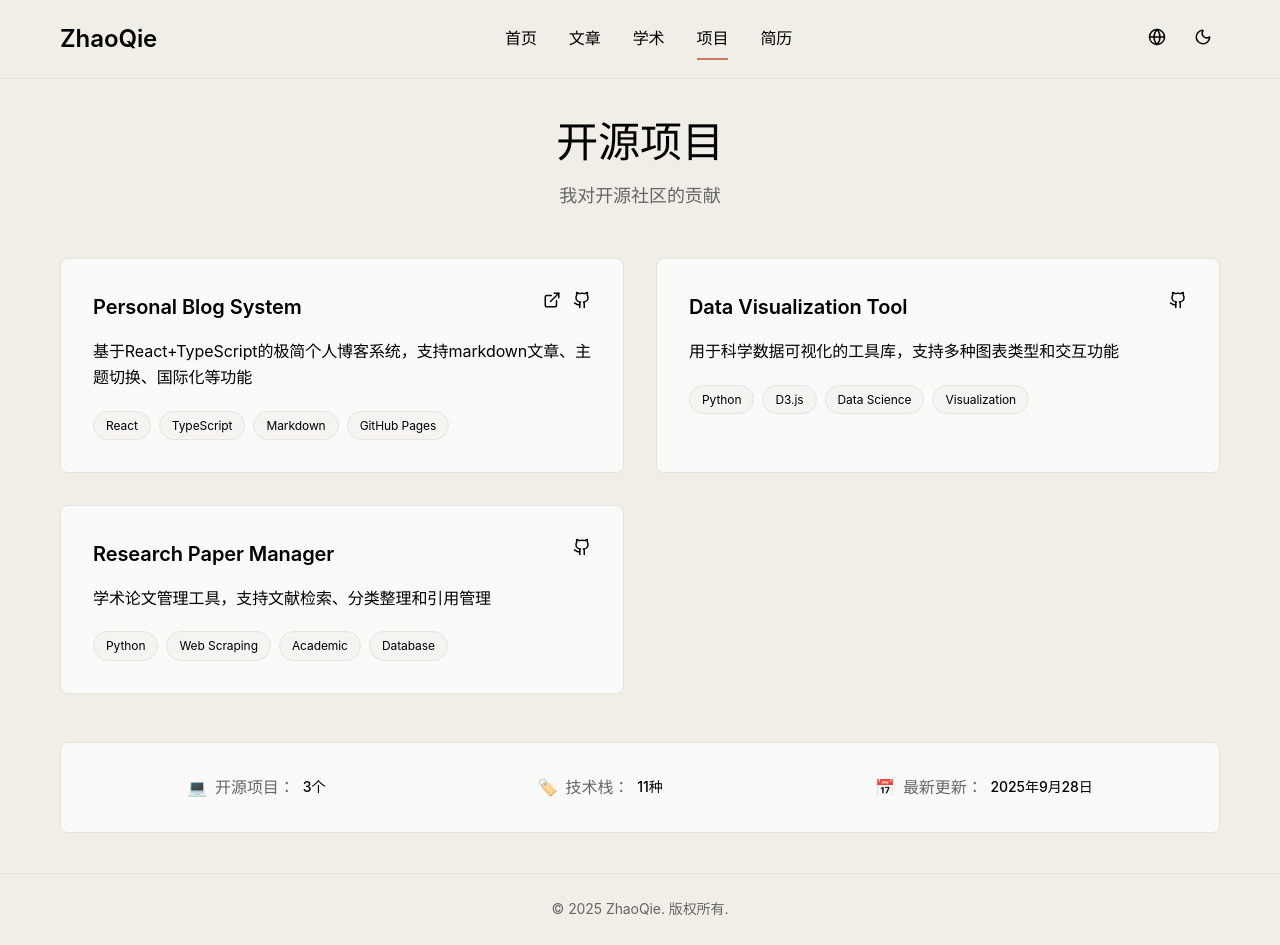
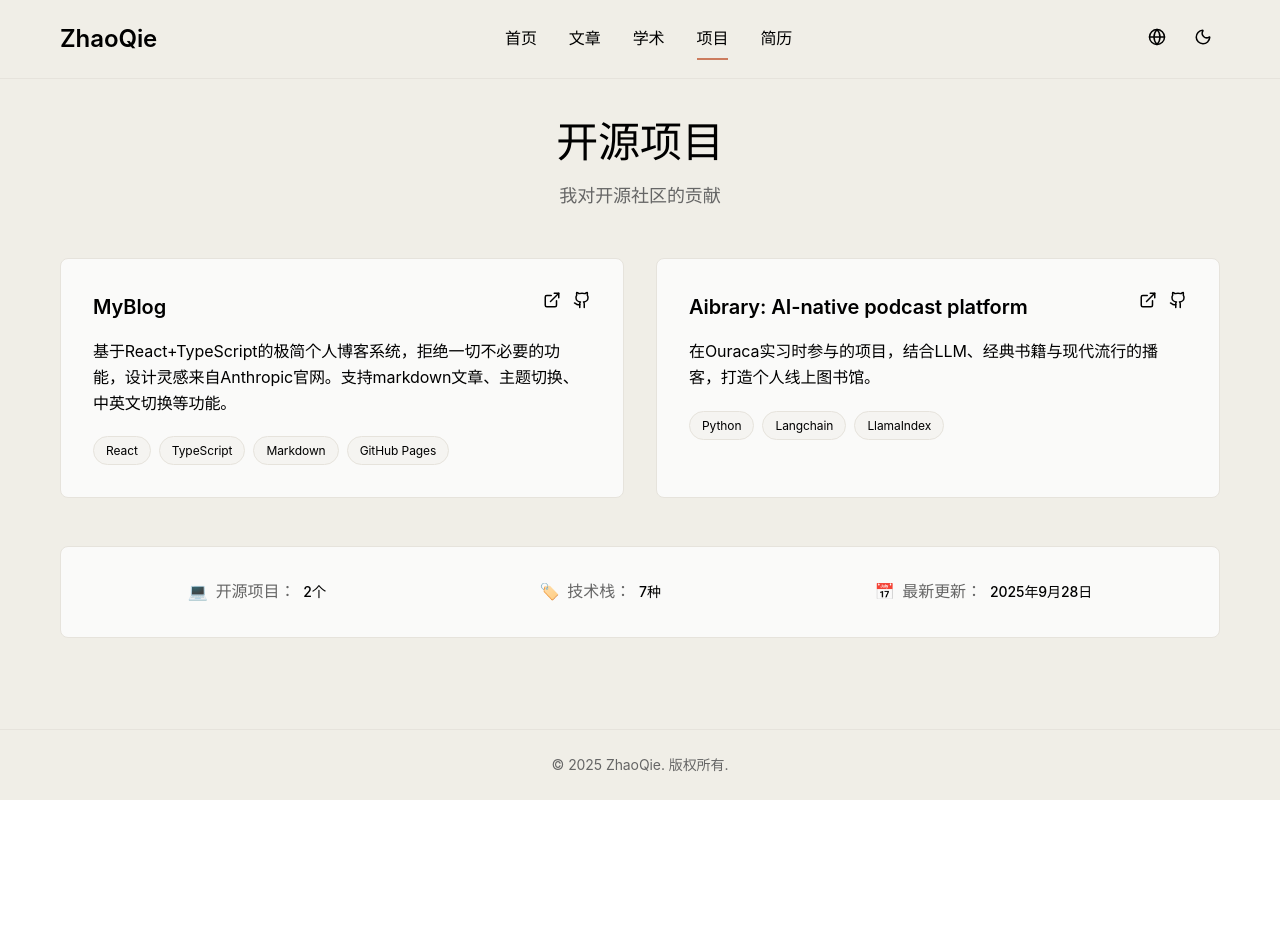
Before and after one commit to Holidayrabbit/MyBlog, a React (Vite) app: page /MyBlog/projects in a window 1280 px wide. After the commit the page ends 800 px from the top, so only its background shows below. Built offline with nearby package versions, Linux system fonts and the light colour scheme.

Commit message:
feat: 添加图片使用指南文档，更新文章和样式以支持图片展示

```diff
--- a/src/article.css
+++ b/src/article.css
@@ -118,6 +118,16 @@
   margin: 16px 0;
   background-color: var(--bg-secondary);
   color: var(--text-secondary);
+}
+
+.md-img {
+  max-width: 100%;
+  height: auto;
+  border-radius: 8px;
+  margin: 24px auto;
+  display: block;
+  border: 1px solid var(--border-color);
+  box-shadow: 0 2px 8px rgba(0, 0, 0, 0.1);
 }
 
 .article-not-found {
--- a/src/pages/Academic.tsx
+++ b/src/pages/Academic.tsx
@@ -8,9 +8,9 @@ const researchInterests = [
 
 // 模拟统计数据
 const academicStats = {
-  papers: 1,
-  projects: 1,
-  conferences: 1,
+  papers: 0,
+  projects: 2,
+  conferences: 0,
   fields: 1
 };
 
@@ -87,9 +87,9 @@ const Academic: React.FC = () => {
               <a href="mailto:zhaoqie888@icloud.com" className="contact-link">
                 📧 Email: zhaoqie888@icloud.com
               </a>
-              {/* <a href="https://www.linkedin.com/in/fulin-zhao-261479308/" target="_blank" rel="noopener noreferrer" className="contact-link">
+              <a href="https://www.linkedin.com/in/fulin-zhao-261479308/" target="_blank" rel="noopener noreferrer" className="contact-link">
                 💼 LinkedIn
-              </a> */}
+              </a>
               <a href="https://github.com/Holidayrabbit" target="_blank" rel="noopener noreferrer" className="contact-link">
                 🐱 GitHub
               </a>
--- a/src/pages/ArticleDetail.tsx
+++ b/src/pages/ArticleDetail.tsx
@@ -108,6 +108,9 @@ const ArticleDetail: React.FC = () => {
                 ol: ({ children }) => <ol className="md-ol">{children}</ol>,
                 li: ({ children }) => <li className="md-li">{children}</li>,
                 blockquote: ({ children }) => <blockquote className="md-blockquote">{children}</blockquote>,
+                img: ({ src, alt }) => (
+                  <img src={src} alt={alt} className="md-img" loading="lazy" />
+                ),
               }}
             >
               {content}
--- a/src/pages/Projects.tsx
+++ b/src/pages/Projects.tsx
@@ -6,27 +6,19 @@ import { ExternalLink, Github } from 'lucide-react';
 const mockProjects = [
   {
     id: '1',
-    name: 'Personal Blog System',
-    description: '基于React+TypeScript的极简个人博客系统，支持markdown文章、主题切换、国际化等功能',
-    url: 'https://ZhaoQie.cv',
-    github: 'https://github.com/ZhaoQie-Li97/blog',
+    name: 'MyBlog',
+    description: '基于React+TypeScript的极简个人博客系统，拒绝一切不必要的功能，设计灵感来自Anthropic官网。支持markdown文章、主题切换、中英文切换等功能。',
+    url: 'https://holidayrabbit.github.io/MyBlog/',
+    github: 'https://github.com/Holidayrabbit/MyBlog',
     tags: ['React', 'TypeScript', 'Markdown', 'GitHub Pages']
   },
   {
     id: '2',
-    name: 'Data Visualization Tool',
-    description: '用于科学数据可视化的工具库，支持多种图表类型和交互功能',
-    url: '#',
-    github: 'https://github.com/ZhaoQie-Li97/data-viz',
-    tags: ['Python', 'D3.js', 'Data Science', 'Visualization']
-  },
-  {
-    id: '3',
-    name: 'Research Paper Manager',
-    description: '学术论文管理工具，支持文献检索、分类整理和引用管理',
-    url: '#',
-    github: 'https://github.com/ZhaoQie-Li97/paper-manager',
-    tags: ['Python', 'Web Scraping', 'Academic', 'Database']
+    name: 'Aibrary: AI-native podcast platform',
+    description: '在Ouraca实习时参与的项目，结合LLM、经典书籍与现代流行的播客，打造个人线上图书馆。',
+    url: 'https://aibrary-portal.vercel.app/',
+    github: '#',
+    tags: ['Python', 'Langchain', 'LlamaIndex']
   }
 ];
 
--- a/src/pages/Resume.tsx
+++ b/src/pages/Resume.tsx
@@ -99,9 +99,9 @@ const Resume: React.FC = () => {
               <a href="https://github.com/Holidayrabbit" target="_blank" rel="noopener noreferrer" className="contact-item">
                 🔗 GitHub
               </a>
-              {/* <a href="https://www.linkedin.com/in/fulin-zhao-261479308/" target="_blank" rel="noopener noreferrer" className="contact-item">
+              <a href="https://www.linkedin.com/in/fulin-zhao-261479308/" target="_blank" rel="noopener noreferrer" className="contact-item">
                 💼 LinkedIn
-              </a> */}
+              </a>
             </div>
           </section>
         </div>
```
Also changed, not shown: public/articles.json (+11 -0 lines), public/articles/test_img.md (added, +14 -0 lines), public/images/test_img/QQ.png (added), 1 other file (tests, documents, lock files or other folders).
